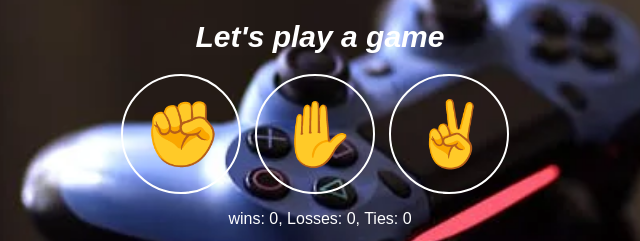
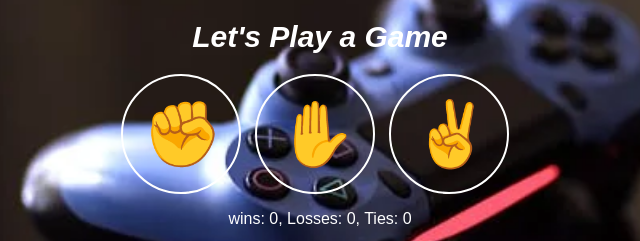
Before and after one commit to TehFat/rock-paper-scissors, a plain HTML site: page index.html in a window 1280 px wide. Shown: the top 241 px of the page, 320-960 px from the left. Drawn offline with Linux system fonts and the light colour scheme.

Commit message:
Update Rock-Paper-Scissors game

```diff
--- a/index.html
+++ b/index.html
@@ -8,7 +8,7 @@
 </head>
 <body>
     <div class="container">
-        <h1 class="title"><em>Let's play a game</em></h1>
+        <h1 class="title"><em>Let's Play a Game</em></h1>
         <button onclick="
       playGame('rock');
 
```
